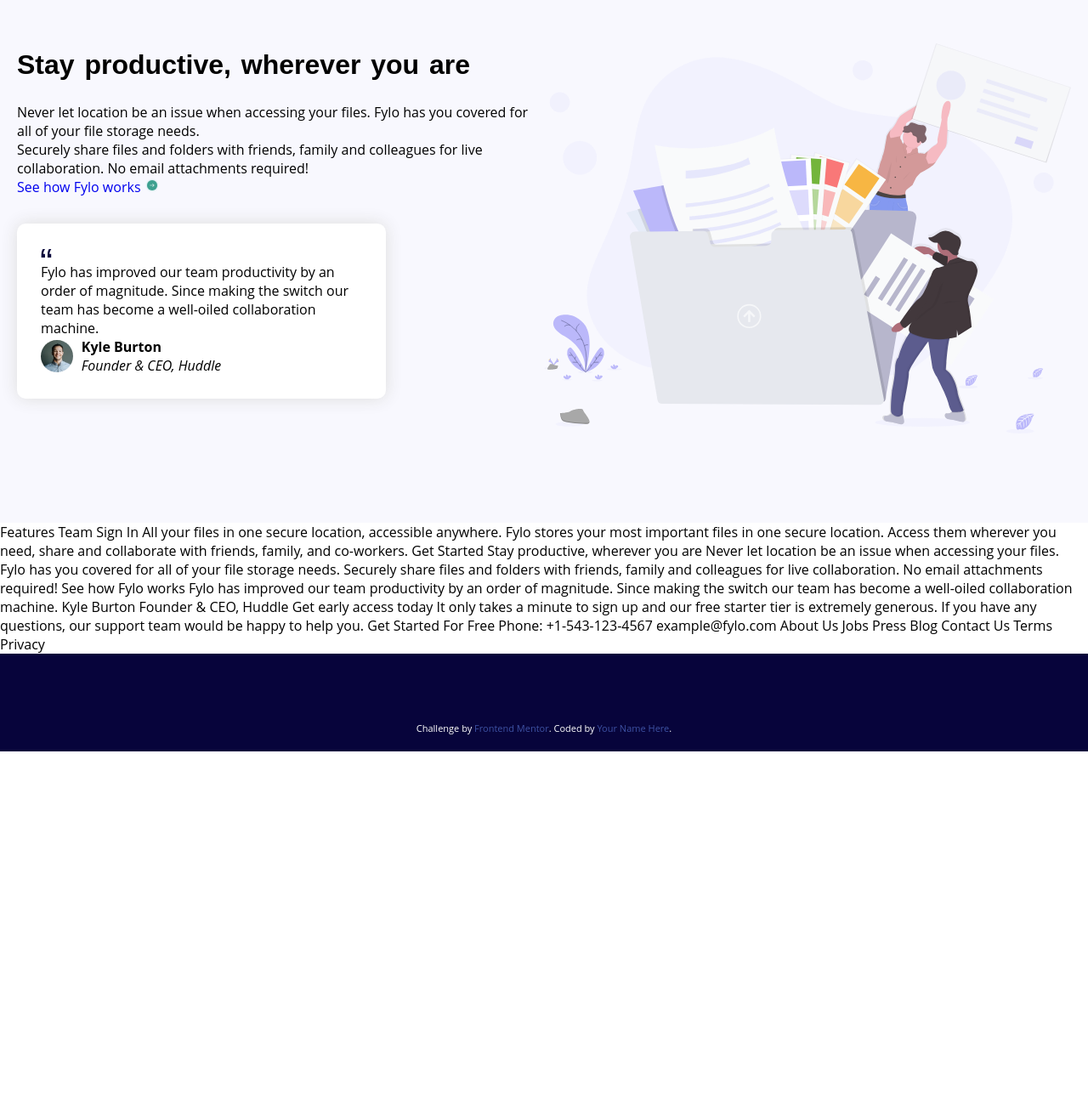
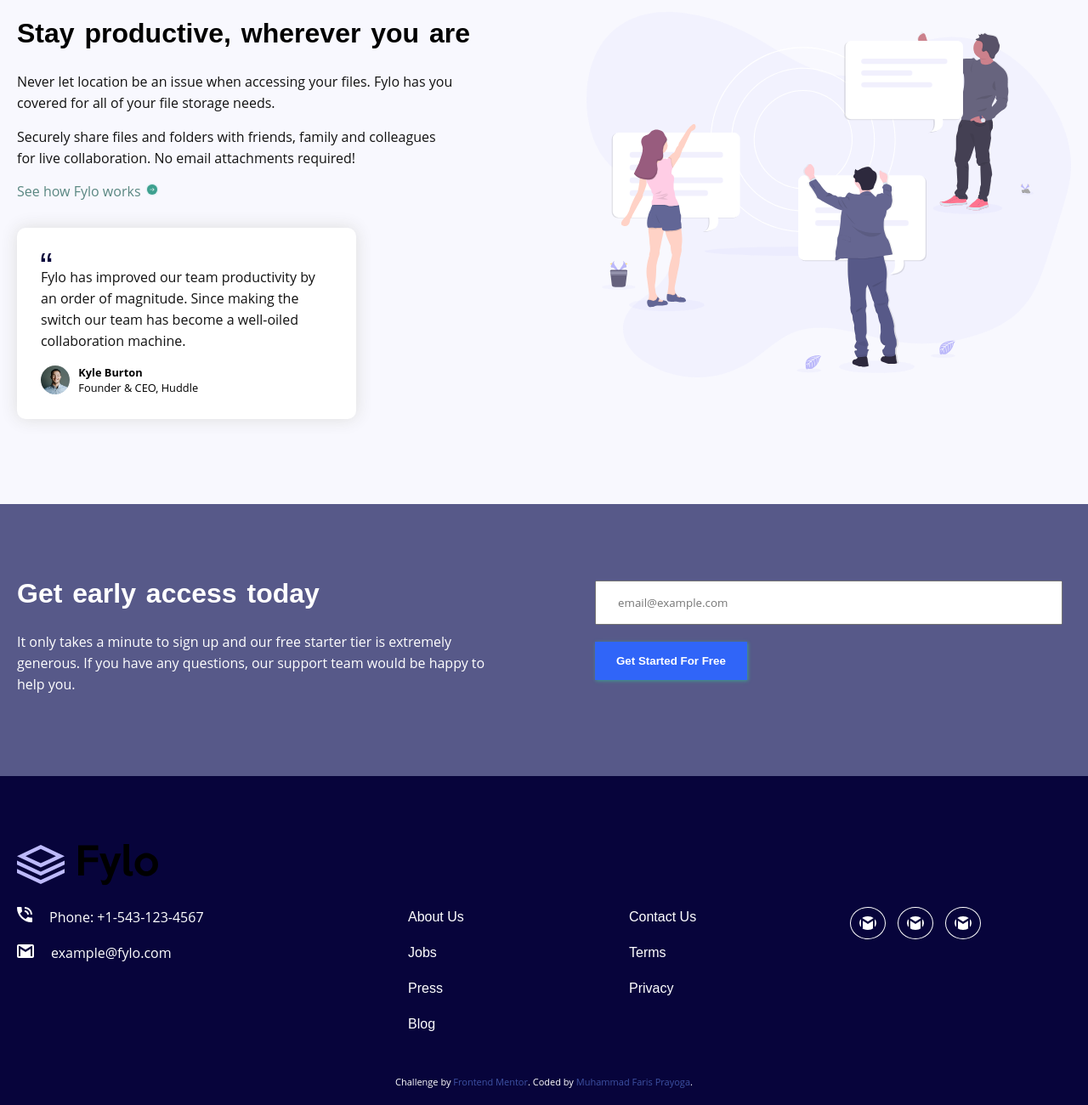
Before and after one commit to mfprayoga/Fylo-landing-page, a plain HTML site: page index.html in a window 1280 px wide. Shown: the part 797-2097 px from the top of the page at 85% size. Before the commit the page ends 1681 px from the top, so only its background shows below. Drawn offline with Linux system fonts and the light colour scheme.

Commit message:
Add footer

```diff
--- a/index.html
+++ b/index.html
@@ -17,10 +17,10 @@
 </head>
 <body>
 	<header class="container row row-header">
-		<div class="flex logo">
+		<div class="logo">
 			<img src="images/logo.svg">
 		</div>
-		<div class="flex nav-menu">
+		<div class="nav-menu">
 			<ul>
 				<li><a href="#">Feature</a></li>
 				<li><a href="#">Team</a></li>
@@ -30,7 +30,7 @@
 	</header>
 	<main>
 		<content class="row container">
-			<div class="flex contect-subscription">
+			<div class="flex content-subscription">
 				<h2>All your files in one secure location, accessible anywhere.</h2>
 				<p>Fylo stores your most important files in one secure location.
 				Access them wherever you need, share and collaborate with friends,
@@ -47,7 +47,7 @@
 
 		<content class="row secondrow">
 			<div class="container">
-				<div class="flex contect-subscription">
+				<div class="flex content-subscription">
 					<h3>Stay productive, wherever you are</h3>
 					<p>Never let location be an issue when accessing your files. Fylo has you
 		  		covered for all of your file storage needs.</p>
@@ -61,79 +61,68 @@
 				  	making the switch our team has become a well-oiled collaboration machine.</p>
 				  	<div class="user-profile">
 				  		<img src="images/avatar-testimonial.jpg">
-				  		<strong>Kyle Burton<br><i>Founder & CEO, Huddle</i></strong>
+				  		<span><strong>Kyle Burton</strong><br>Founder & CEO, Huddle</span>
 				  	</div>
 				  </div>
 				</div>
 
 				<div class="flex">
-					<img src="images/illustration-1.svg" alt="fylowork" width="100%">
+					<img src="images/illustration-2.svg" alt="fylowork" width="100%">
 				</div>
 			</div>
 		</content>
-	</main>
 
+		<content class="row thirdrow">
+			<div class="container">
+				<div class="flex content-subscription">
+					<h3>Get early access today</h3>
+					<p>It only takes a minute to sign up and our free starter tier is extremely generous.
+  				If you have any questions, our support team would be happy to help you.</p>
+  			</div>
 
-
-
-
-
-
-
-
-
-  Features
-  Team
-  Sign In
-
-  All your files in one secure location, accessible anywhere.
-
-  Fylo stores your most important files in one secure location.
-  Access them wherever you need, share and collaborate with friends,
-  family, and co-workers.
-
-  Get Started
-
-  Stay productive, wherever you are
-
-  Never let location be an issue when accessing your files. Fylo has you
-  covered for all of your file storage needs.
-
-  Securely share files and folders with friends, family and colleagues for
-  live collaboration. No email attachments required!
-
-  See how Fylo works
-
-  Fylo has improved our team productivity by an order of magnitude. Since
-  making the switch our team has become a well-oiled collaboration machine.
-
-  Kyle Burton
-  Founder & CEO, Huddle
-
-  Get early access today
-
-  It only takes a minute to sign up and our free starter tier is extremely generous.
-  If you have any questions, our support team would be happy to help you.
-
-  Get Started For Free
-
-  Phone: +1-543-123-4567
-  example@fylo.com
-
-  About Us
-  Jobs
-  Press
-  Blog
-
-  Contact Us
-  Terms
-  Privacy
+				<div class="flex">
+					<form>
+						<input type="text" name="email" placeholder="email@example.com">
+						<input type="button" name="start" value="Get Started For Free">
+					</form>
+				</div>
+			</div>
+		</content>
 
 		<footer>
+			<div class="container">
+				<div class="logo">
+					<img src="images/logo.svg" style="color: #fff">
+				</div>
+				<div class="footer-menu">
+					<div class="flex">
+						<p><img src="images/icon-phone.svg">Phone: +1-543-123-4567</p>
+						<p><img src="images/icon-email.svg">example@fylo.com</p>
+					</div>
+					<div class="flex">
+						<p><a href="#">About Us</a></p>
+					  <p><a href="#">Jobs</a></p>
+					  <p><a href="#">Press</a></p>
+					  <p><a href="#">Blog</a></p>
+					</div>
+					<div class="flex">
+						<p><a href="#">Contact Us</a></p>
+					  <p><a href="#">Terms</a></p>
+					  <p><a href="#">Privacy</a></p>
+					</div>
+					<div class="flex social-menu">
+						<img src="images/icon-email.svg">
+						<img src="images/icon-email.svg">
+						<img src="images/icon-email.svg">
+					</div>
+				</div>
+			</div>
+
 			<p class="attribution">
 	      Challenge by <a href="https://www.frontendmentor.io?ref=challenge" target="_blank">Frontend Mentor</a>.
-      Coded by <a href="#">Your Name Here</a>.
+	      Coded by <a href="#">Muhammad Faris Prayoga</a>.
 	    </p>
 		</footer>
+	</main>
 </body>
 </html>
```
Lines whose indentation alone changed are shown as unchanged.
